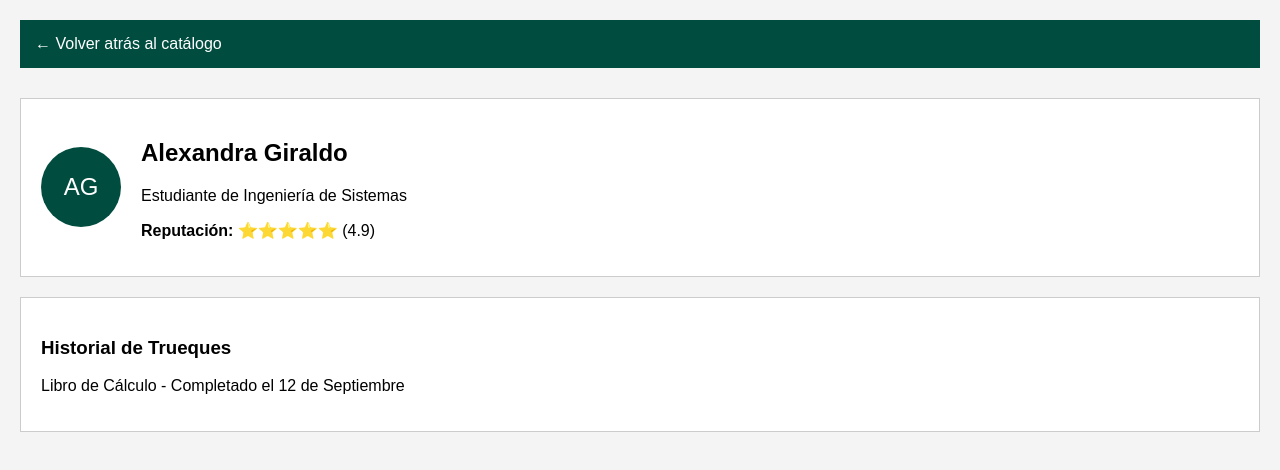
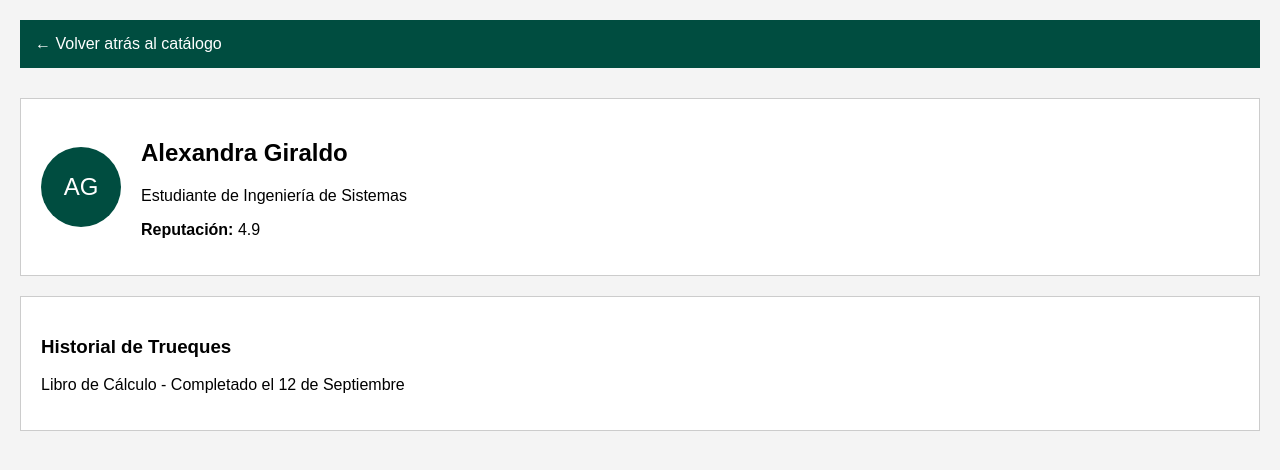
Before and after one commit to juanitagiraldo-ship-it/TruequeUni, a plain HTML site: page FrontEnd/perfil.html in a window 1280 px wide. Drawn offline with Linux system fonts and the light colour scheme.

Commit message:
Se realiz una modificación de la vista de la calificación de las tarjetas y perfil

```diff
--- a/FrontEnd/perfil.html
+++ b/FrontEnd/perfil.html
@@ -22,7 +22,7 @@
         <div>
             <h2>Alexandra Giraldo</h2>
             <p>Estudiante de Ingeniería de Sistemas</p>
-            <p><strong>Reputación:</strong> ⭐⭐⭐⭐⭐ (4.9)</p>
+            <p><strong>Reputación:</strong> 4.9 </p>
         </div>
     </div>
 
```
Also changed, not shown: FrontEnd/catalogo.html (+1 -1 lines).
